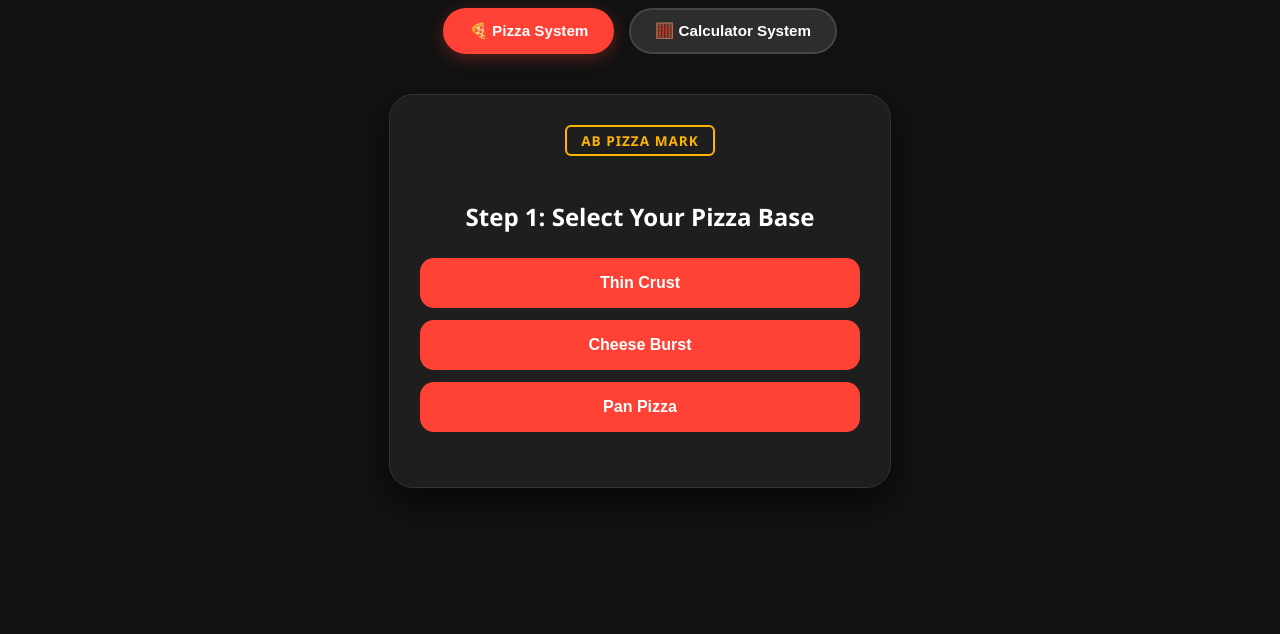
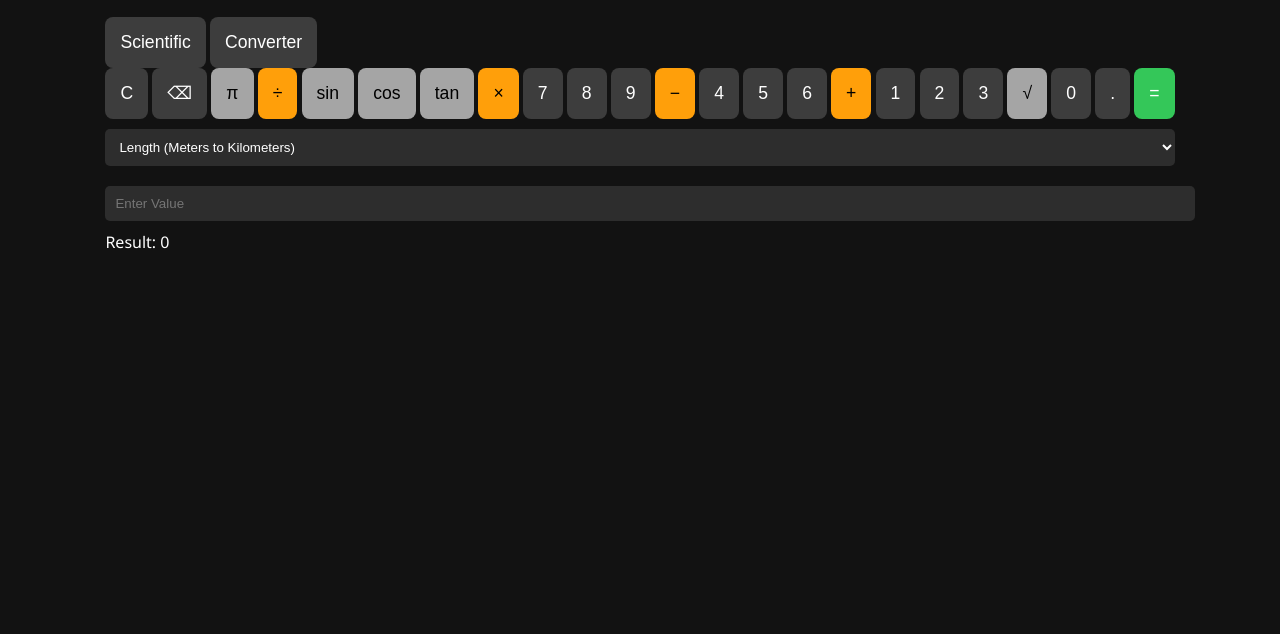
Before and after one commit to QuantumAmBa/OIBSIP, a website: page calculator/index.html in a window 1280 px wide. Shown: the part 166-800 px from the top of the page. Drawn offline with Linux system fonts and the light colour scheme.

Commit message:
Update index.html

```diff
--- a/calculator/index.html
+++ b/calculator/index.html
@@ -3,184 +3,62 @@
 <head>
     <meta charset="UTF-8">
     <meta name="viewport" content="width=device-width, initial-scale=1.0">
-    <title>Amey Bajpai - OIBSIP Portfolio</title>
-    <style>
-        /* Global Pop Theme Styles */
-        :root {
-            --red: #FF4136;
-            --gold: #FFB400;
-            --dark: #121212;
-            --card-bg: #1e1e1e;
-            --btn-gray: #2d2d2d;
-        }
-        body {
-            font-family: 'Segoe UI', system-ui, sans-serif;
-            background: var(--dark);
-            color: #fff;
-            margin: 0;
-            padding: 40px 20px;
-            text-align: center;
-        }
-        h1 { color: var(--red); margin-bottom: 5px; font-size: 2.2rem; }
-        .subtitle { color: #888; margin-bottom: 35px; font-size: 1rem; }
-
-        /* Navigation Tabs */
-        .tab-container { display: flex; justify-content: center; gap: 15px; margin-bottom: 40px; }
-        .tab-btn {
-            background: var(--btn-gray);
-            color: white;
-            border: 2px solid #444;
-            padding: 12px 24px;
-            border-radius: 50px;
-            font-weight: bold;
-            cursor: pointer;
-            font-size: 0.95rem;
-            transition: all 0.2s ease;
-        }
-        .tab-btn.active, .tab-btn:hover {
-            background: var(--red);
-            border-color: var(--red);
-            box-shadow: 0 4px 15px rgba(255, 65, 54, 0.3);
-        }
-
-        /* Application Section Containers */
-        .app-section {
-            display: none;
-            max-width: 440px;
-            margin: 0 auto;
-            background: var(--card-bg);
-            border: 1px solid #333;
-            padding: 30px;
-            border-radius: 24px;
-            box-shadow: 0 15px 35px rgba(0,0,0,0.6);
-        }
-        .app-section.active { display: block; }
-
-        /* Aesthetic Pizza App Elements */
-        .ab-badge {
-            display: inline-block;
-            border: 2px solid var(--gold);
-            color: var(--gold);
-            padding: 4px 14px;
-            font-weight: 800;
-            margin-bottom: 25px;
-            border-radius: 6px;
-            font-size: 0.85rem;
-            letter-spacing: 1px;
-        }
-        .pizza-heading { font-size: 1.5rem; margin-bottom: 25px; font-weight: 700; }
-        .pizza-box { display: flex; flex-direction: column; gap: 12px; }
-        .pop-btn {
-            background: var(--red);
-            color: white;
-            border: none;
-            padding: 16px 28px;
-            border-radius: 14px;
-            cursor: pointer;
-            font-weight: bold;
-            font-size: 1rem;
-            transition: all 0.2s ease;
-        }
-        .pop-btn:hover {
-            background: var(--gold);
-            color: #000;
-            transform: translateY(-2px);
-            box-shadow: 0 5px 15px rgba(255, 180, 0, 0.4);
-        }
-
-        /* Perfectly Proportional Calculator Grid */
-        .calc-screen {
-            background: #0f0f0f;
-            color: #00FF66;
-            font-family: 'Consolas', monospace;
-            font-size: 2.2rem;
-            padding: 20px;
-            text-align: right;
-            border-radius: 14px;
-            margin-bottom: 20px;
-            border: 1px solid #252525;
-            min-height: 45px;
-            overflow: hidden;
-        }
-        .calc-grid {
-            display: grid;
-            grid-template-columns: repeat(4, 1fr);
-            gap: 12px;
-        }
-        .calc-btn {
-            background: var(--btn-gray);
-            color: white;
-            border: 1px solid #3a3a3a;
-            padding: 22px;
-            font-size: 1.25rem;
-            font-weight: 600;
-            border-radius: 14px;
-            cursor: pointer;
-            transition: all 0.15s ease;
-        }
-        .calc-btn:hover { background: #3e3e3e; border-color: #555; }
-        .calc-btn.op { background: var(--gold); color: #000; font-weight: 700; }
-        .calc-btn.op:hover { background: #e09e00; }
-        .calc-btn.eq { grid-column: span 2; background: var(--red); color: white; font-weight: 700; }
-        .calc-btn.eq:hover { background: #d03027; }
-    </style>
+    <title>Advanced Analytics Engine</title>
+    <link rel="stylesheet" href="style.css">
 </head>
 <body>
+    <div class="calc-container">
+        <div class="brand-header">⚡ QUANTUM ENGINE</div>
+        <div class="display-wrapper">
+            <div class="history" id="history"></div>
+            <div class="main-display" id="display">0</div>
+        </div>
 
-    <h1>🏆 Oasis Infobyte Portfolio Dashboard</h1>
-    <div class="subtitle">Amey Bajpai | IIT Madras Engineering Intern</div>
+        <div class="mode-tabs">
+            <button class="mode-btn active" onclick="switchMode('scientific')">Scientific</button>
+            <button class="mode-btn" onclick="switchMode('converter')">Converter</button>
+        </div>
 
-    <div class="tab-container">
-        <button class="tab-btn active" onclick="switchApp('pizza-app', this)">🍕 Pizza System</button>
-        <button class="tab-btn" onclick="switchApp('calc-app', this)">🧮 Calculator System</button>
-    </div>
+        <div id="sci-grid" class="grid-layout active">
+            <button class="btn util" onclick="clearAll()">C</button>
+            <button class="btn util" onclick="backspace()">⌫</button>
+            <button class="btn sci" onclick="inputSci('Math.PI')">π</button>
+            <button class="btn op" onclick="inputOp('/')">÷</button>
 
-    <div id="pizza-app" class="app-section active">
-        <div class="ab-badge">AB PIZZA MARK</div>
-        <h2 id="pizza-title" class="pizza-heading">Step 1: Select Your Pizza Base</h2>
-        <div id="pizza-options" class="pizza-box">
-            <button class="pop-btn" onclick="choosePizza('base', 'Thin Crust')">Thin Crust</button>
-            <button class="pop-btn" onclick="choosePizza('base', 'Cheese Burst')">Cheese Burst</button>
-            <button class="pop-btn" onclick="choosePizza('base', 'Pan Pizza')">Pan Pizza</button>
+            <button class="btn sci" onclick="inputSci('Math.sin')">sin</button>
+            <button class="btn sci" onclick="inputSci('Math.cos')">cos</button>
+            <button class="btn sci" onclick="inputSci('Math.tan')">tan</button>
+            <button class="btn op" onclick="inputOp('*')">×</button>
+
+            <button class="btn" onclick="inputNum('7')">7</button>
+            <button class="btn" onclick="inputNum('8')">8</button>
+            <button class="btn" onclick="inputNum('9')">9</button>
+            <button class="btn op" onclick="inputOp('-')">−</button>
+
+            <button class="btn" onclick="inputNum('4')">4</button>
+            <button class="btn" onclick="inputNum('5')">5</button>
+            <button class="btn" onclick="inputNum('6')">6</button>
+            <button class="btn op" onclick="inputOp('+')">+</button>
+
+            <button class="btn" onclick="inputNum('1')">1</button>
+            <button class="btn" onclick="inputNum('2')">2</button>
+            <button class="btn" onclick="inputNum('3')">3</button>
+            <button class="btn sci" onclick="inputSci('Math.sqrt')">√</button>
+
+            <button class="btn" onclick="inputNum('0')">0</button>
+            <button class="btn" onclick="inputNum('.')">.</button>
+            <button class="btn eq" onclick="evaluateMath()">=</button>
         </div>
-        <p id="order-status" style="margin-top: 25px; color: var(--gold); font-weight: bold; font-size: 1.05rem;"></p>
-    </div>
 
-    <div id="calc-app" class="app-section">
-        <div class="calc-screen" id="display">0</div>
-        <div class="calc-grid">
-            <button class="calc-btn" onclick="clearCalc()">C</button>
-            <button class="calc-btn op" onclick="pressOp('/')">/</button>
-            <button class="calc-btn op" onclick="pressOp('*')">*</button>
-            <button class="calc-btn op" onclick="pressOp('-')">-</button>
-
-            <button class="calc-btn" onclick="pressNum('7')">7</button>
-            <button class="calc-btn" onclick="pressNum('8')">8</button>
-            <button class="calc-btn" onclick="pressNum('9')">9</button>
-            <button class="calc-btn op" onclick="pressOp('+')">+</button>
-
-            <button class="calc-btn" onclick="pressNum('4')">4</button>
-            <button class="calc-btn" onclick="pressNum('5')">5</button>
-            <button class="calc-btn" onclick="pressNum('6')">6</button>
-            <button class="calc-btn" onclick="pressNum('1')">1</button>
-
-            <button class="calc-btn" onclick="pressNum('2')">2</button>
-            <button class="calc-btn" onclick="pressNum('3')">3</button>
-            <button class="calc-btn" onclick="pressNum('0')">0</button>
-            <button class="calc-btn" onclick="pressNum('.')">.</button>
-
-            <button class="calc-btn eq" onclick="calculate()">=</button>
+        <div id="conv-ui" class="grid-layout converter-pane">
+            <select id="conv-type" onchange="updateUnits()">
+                <option value="length">Length (Meters to Kilometers)</option>
+                <option value="weight">Weight (Kilograms to Grams)</option>
+            </select>
+            <input type="number" id="conv-input" placeholder="Enter Value" oninput="runConversion()">
+            <div class="conv-result" id="conv-output">Result: 0</div>
         </div>
     </div>
-
     <script src="script.js"></script>
-    <script>
-        function switchApp(appId, btn) {
-            document.querySelectorAll('.app-section').forEach(el => el.classList.remove('active'));
-            document.querySelectorAll('.tab-btn').forEach(el => el.classList.remove('active'));
-            document.getElementById(appId).classList.add('active');
-            btn.classList.add('active');
-        }
-    </script>
 </body>
 </html>
```
